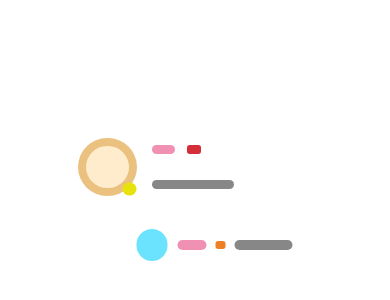
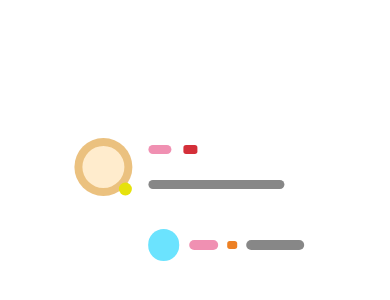
Before and after one commit to MoeYc/WorldFamousPaint, a plain HTML site: page index.html in a window 390 px wide. Shown: the part 216-516 px from the top of the page. Drawn offline with Linux system fonts and the light colour scheme.

Commit message:
fix: mobile content width too short 🍒

```diff
--- a/static/css/index.scss
+++ b/static/css/index.scss
@@ -54,7 +54,7 @@ $content-color: rgba(#7a7a7a, .9);
     .top  {
         @extend .base;
 
-        transform: translateX(-10vmin);
+        transform: translateX(-10%);
 
         &_left {
             width: 15vmin;
@@ -109,7 +109,7 @@ $content-color: rgba(#7a7a7a, .9);
             }
 
             &__content {
-                width: 100%;
+                width: 35vw;
                 margin-top: 6.5vmin;
 
                 @extend .content_base;
@@ -123,7 +123,7 @@ $content-color: rgba(#7a7a7a, .9);
         align-items: center;
         justify-content: flex-end;
 
-        transform: translateX(5vmin);
+        transform: translateX(20%);
 
         &_avatar {
             $size: 8vmin;
```
Also changed, not shown: static/css/dist/index.css, static/css/dist/index.min.css.
